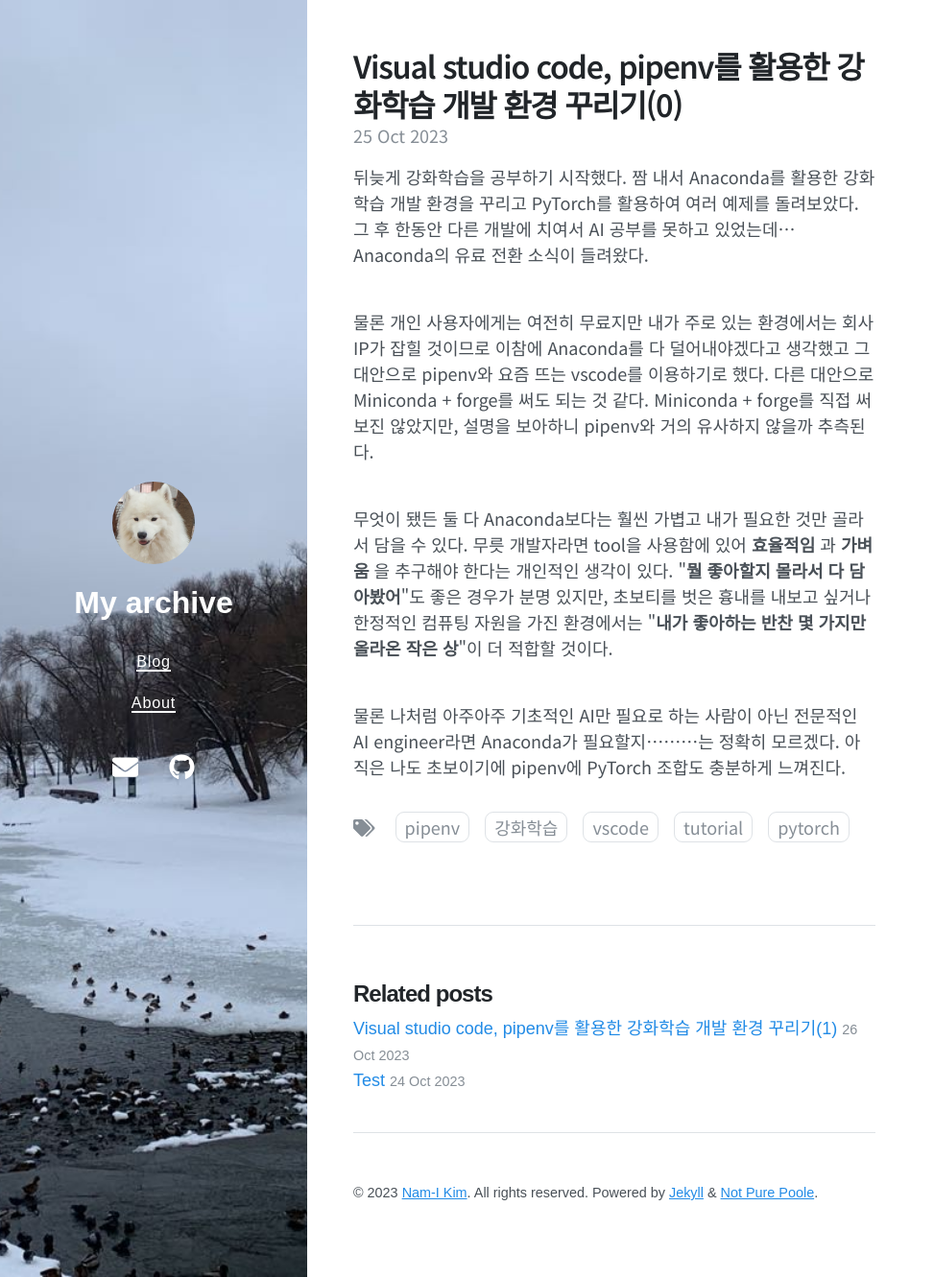
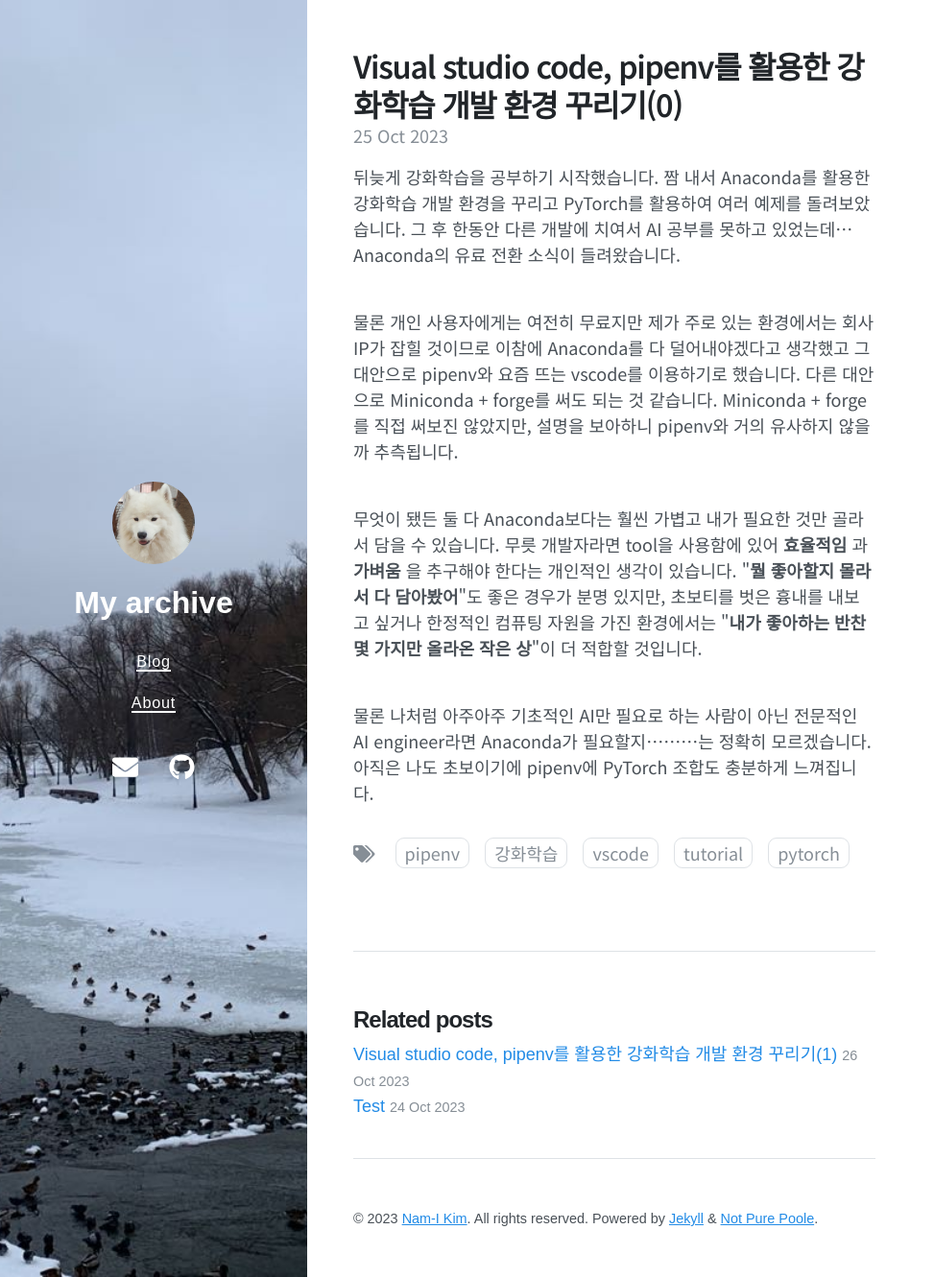
Before and after one commit to NamiKim-0408/NamiKim-0408.github.io, a Jekyll site: the page built from _posts/2023-10-25-vscode-RL_0.md, in a window 1280 px wide and 1331 px high. Shown: the whole window at 96% size, without its empty margins (0-973 px from the left). Built offline with Jekyll 4.4.1, drawn with Linux system fonts in a browser that asks for light colours; nearby versions of some CDN libraries; comment, search, counter and statistics services are not loaded.

Commit message:
post RL_1 mod

```diff
--- a/_posts/2023-10-25-vscode-RL_0.md
+++ b/_posts/2023-10-25-vscode-RL_0.md
@@ -6,21 +6,21 @@
 categories: 강화학습
 ---
 
-뒤늦게 강화학습을 공부하기 시작했다.
-짬 내서 Anaconda를 활용한 강화학습 개발 환경을 꾸리고 PyTorch를 활용하여 여러 예제를 돌려보았다.
+뒤늦게 강화학습을 공부하기 시작했습니다.
+짬 내서 Anaconda를 활용한 강화학습 개발 환경을 꾸리고 PyTorch를 활용하여 여러 예제를 돌려보았습니다.
 그 후 한동안 다른 개발에 치여서 AI 공부를 못하고 있었는데...
-Anaconda의 유료 전환 소식이 들려왔다.
+Anaconda의 유료 전환 소식이 들려왔습니다.
 
 <br/>
-물론 개인 사용자에게는 여전히 무료지만 내가 주로 있는 환경에서는 회사 IP가 잡힐 것이므로 이참에 Anaconda를 다 덜어내야겠다고 생각했고 그 대안으로 pipenv와 요즘 뜨는 vscode를 이용하기로 했다.
-다른 대안으로 Miniconda + forge를 써도 되는 것 같다.
-Miniconda + forge를 직접 써보진 않았지만, 설명을 보아하니 pipenv와 거의 유사하지 않을까 추측된다.
+물론 개인 사용자에게는 여전히 무료지만 제가 주로 있는 환경에서는 회사 IP가 잡힐 것이므로 이참에 Anaconda를 다 덜어내야겠다고 생각했고 그 대안으로 pipenv와 요즘 뜨는 vscode를 이용하기로 했습니다.
+다른 대안으로 Miniconda + forge를 써도 되는 것 같습니다.
+Miniconda + forge를 직접 써보진 않았지만, 설명을 보아하니 pipenv와 거의 유사하지 않을까 추측됩니다.
 
 <br/>
-무엇이 됐든 둘 다 Anaconda보다는 훨씬 가볍고 내가 필요한 것만 골라서 담을 수 있다.
-무릇 개발자라면 tool을 사용함에 있어 __효율적임__ 과 __가벼움__ 을 추구해야 한다는 개인적인 생각이 있다.
-\"__뭘 좋아할지 몰라서 다 담아봤어__\"도 좋은 경우가 분명 있지만, 초보티를 벗은 흉내를 내보고 싶거나 한정적인 컴퓨팅 자원을 가진 환경에서는 \"__내가 좋아하는 반찬 몇 가지만 올라온 작은 상__\"이 더 적합할 것이다.
+무엇이 됐든 둘 다 Anaconda보다는 훨씬 가볍고 내가 필요한 것만 골라서 담을 수 있습니다.
+무릇 개발자라면 tool을 사용함에 있어 __효율적임__ 과 __가벼움__ 을 추구해야 한다는 개인적인 생각이 있습니다.
+\"__뭘 좋아할지 몰라서 다 담아봤어__\"도 좋은 경우가 분명 있지만, 초보티를 벗은 흉내를 내보고 싶거나 한정적인 컴퓨팅 자원을 가진 환경에서는 \"__내가 좋아하는 반찬 몇 가지만 올라온 작은 상__\"이 더 적합할 것입니다.
 
 <br/>
-물론 나처럼 아주아주 기초적인 AI만 필요로 하는 사람이 아닌 전문적인 AI engineer라면 Anaconda가 필요할지.........는 정확히 모르겠다.
-아직은 나도 초보이기에 pipenv에 PyTorch 조합도 충분하게 느껴진다.
+물론 나처럼 아주아주 기초적인 AI만 필요로 하는 사람이 아닌 전문적인 AI engineer라면 Anaconda가 필요할지.........는 정확히 모르겠습니다.
+아직은 나도 초보이기에 pipenv에 PyTorch 조합도 충분하게 느껴집니다.
```
Also changed, not shown: _posts/2023-10-26-vscode-RL_1.md (+1 -1 lines).
